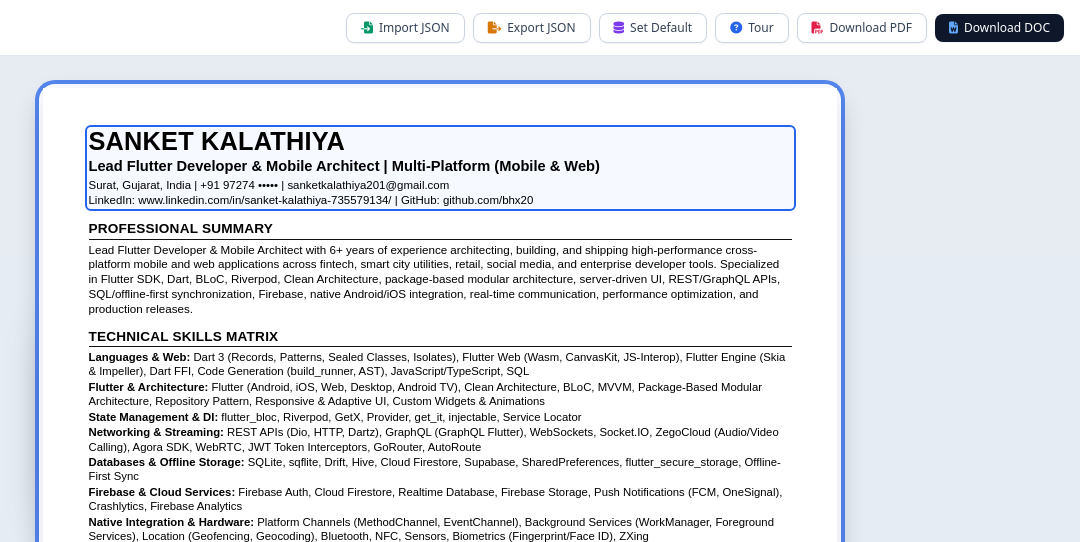
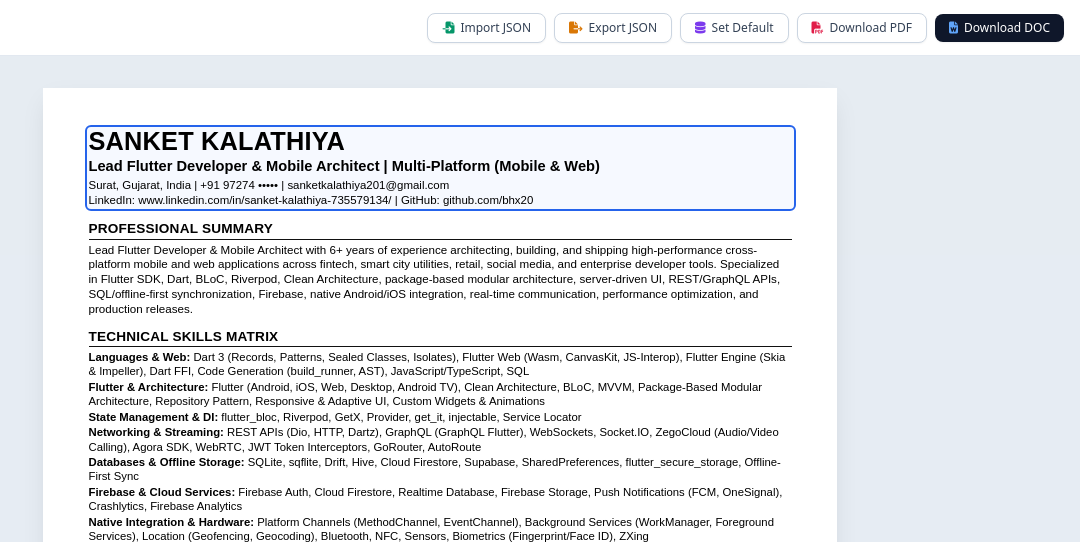
Before and after one commit to bhx20/Resume-Studio, a website: page src/client/index.html in a window 1280 px wide. Shown: the top 542 px of the page, 200-1280 px from the left. Drawn offline with nearby package versions, Linux system fonts and the light colour scheme; no server answers.

Commit message:
Refine tour layout and disable tour entry point

```diff
--- a/src/client/index.html
+++ b/src/client/index.html
@@ -484,7 +484,11 @@
 
     #app-tour-card {
       z-index: 72 !important;
-      transition: top 0.2s ease, left 0.2s ease;
+      left: auto;
+      top: 72px;
+      right: 16px;
+      transform: none;
+      transition: top 0.2s ease;
     }
     .app-tour-target {
       position: relative !important;
@@ -526,12 +530,6 @@
       <button id="btn-set-default" class="bg-white border border-slate-300 hover:bg-slate-50 text-slate-700 font-medium px-3.5 py-1.5 rounded-lg flex items-center gap-1.5 shadow-sm transition hover:border-violet-500 hover:text-violet-700" title="Set a custom JSON template as the default resume data">
         <i class="fa-solid fa-database text-violet-600"></i>
         <span>Set Default</span>
-      </button>
-
-      <!-- App Tour -->
-      <button id="btn-app-tour" class="bg-white border border-slate-300 hover:bg-slate-50 text-slate-700 font-medium px-3.5 py-1.5 rounded-lg flex items-center gap-1.5 shadow-sm transition hover:border-blue-500 hover:text-blue-700" title="Learn how to use Resume Studio">
-        <i class="fa-solid fa-circle-question text-blue-600"></i>
-        <span>Tour</span>
       </button>
 
       <!-- Download PDF -->
@@ -870,7 +868,7 @@
 
   <!-- Guided App Tour -->
   <div id="app-tour" class="fixed inset-0 z-[70] hidden" aria-hidden="true">
-    <div id="app-tour-backdrop" class="absolute inset-0 bg-transparent"></div>
+    <div id="app-tour-backdrop" class="absolute inset-0 bg-slate-950/45"></div>
     <div id="app-tour-card" class="absolute w-[min(360px,calc(100vw-2rem))] bg-white border border-slate-200 rounded-2xl shadow-2xl p-5" role="dialog" aria-modal="true" aria-labelledby="app-tour-title">
       <div class="flex items-start justify-between gap-3">
         <div>
@@ -904,7 +902,6 @@
   <script src="js/editors/edu-editor.js"></script>
   <script src="js/editors/custom-editor.js"></script>
   <script src="js/toolbar.js"></script>
-  <script src="js/tour.js"></script>
   <script src="app.js"></script>
 </body>
 </html>
--- a/src/client/js/tour.js
+++ b/src/client/js/tour.js
@@ -65,26 +65,11 @@
     activeTarget = null;
   }
 
-  function positionCard(target) {
-    const rect = target ? target.getBoundingClientRect() : null;
-    const cardRect = card.getBoundingClientRect();
-    const margin = 16;
-    let left = window.innerWidth - cardRect.width - margin;
-    let top = Math.max(margin, (window.innerHeight - cardRect.height) / 2);
-
-    if (rect) {
-      const belowTop = rect.bottom + 18;
-      const aboveTop = rect.top - cardRect.height - 18;
-      if (belowTop + cardRect.height <= window.innerHeight - margin) {
-        top = belowTop;
-      } else if (aboveTop >= margin) {
-        top = aboveTop;
-      }
-      left = Math.min(Math.max(margin, rect.left), window.innerWidth - cardRect.width - margin);
-    }
-
-    card.style.left = `${left}px`;
-    card.style.top = `${top}px`;
+  function positionCard() {
+    card.style.setProperty('left', 'auto', 'important');
+    card.style.setProperty('top', '72px', 'important');
+    card.style.setProperty('right', '16px', 'important');
+    card.style.setProperty('transform', 'none', 'important');
   }
 
   function renderStep() {
@@ -100,7 +85,7 @@
     backButton.classList.toggle('hidden', currentStep === 0);
     nextButton.textContent = currentStep === steps.length - 1 ? 'Finish' : 'Next';
 
-    requestAnimationFrame(() => positionCard(target));
+    positionCard();
   }
 
   function closeTour(completed) {
@@ -137,7 +122,7 @@
   skipButton.addEventListener('click', () => closeTour(true));
   tourButton?.addEventListener('click', openTour);
   window.addEventListener('resize', () => {
-    if (!tour.classList.contains('hidden')) positionCard(activeTarget);
+    if (!tour.classList.contains('hidden')) positionCard();
   });
 
   if (!localStorage.getItem(TOUR_STORAGE_KEY)) {
```
